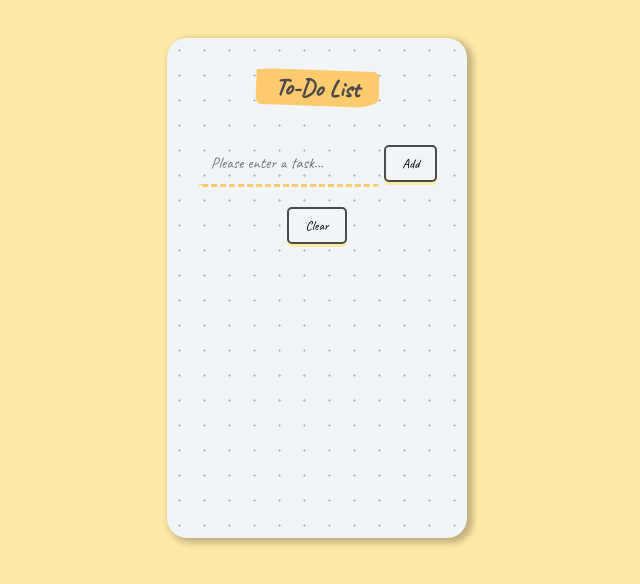
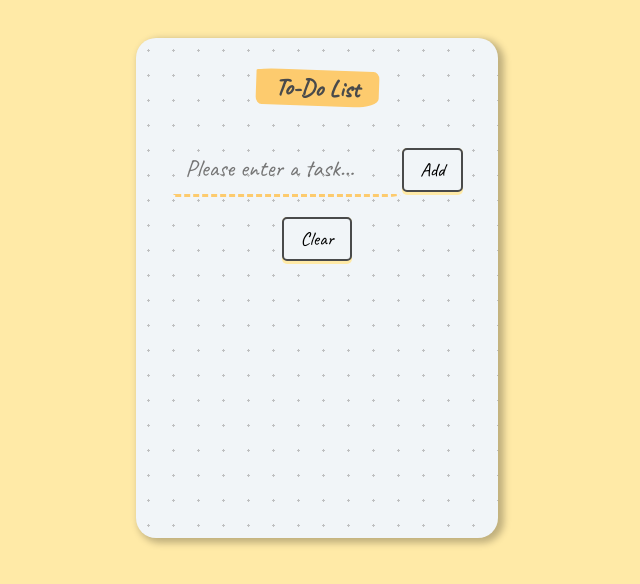
Before and after one commit to Drakoulakos/To-Do-List, a Next.js app: page / in a window 1280 px wide. Shown: the top 584 px of the page, without its empty margins (323-963 px from the left). Built offline with nearby package versions, Linux system fonts and the light colour scheme; a web font is replaced by a local one.

Commit message:
change font

```diff
--- a/src/styles/globals.css
+++ b/src/styles/globals.css
@@ -11,7 +11,7 @@
   color: hsl(198, 1%, 29%);
   font-family: 'Caveat', cursive;
   text-align: center;
-  font-size: 130%;
+  font-size: 150%;
 }
 
 .container {
@@ -51,7 +51,7 @@
   border: solid 3px transparent;
   border-bottom: dashed 3px #fdcb6e;
   font-family: 'Caveat', cursive;
-  font-size: 1rem;
+  font-size: 100%;
   color: hsla(260, 2%, 25%, 0.7);
   width: 70%;
   margin-bottom: 20px;
@@ -61,6 +61,7 @@
   padding: 0;
   border: none;
   font-family: 'Caveat', cursive;
+  font-size: 80%;
   text-decoration: none;
   padding-bottom: 3px;
   border-radius: 5px;
```
